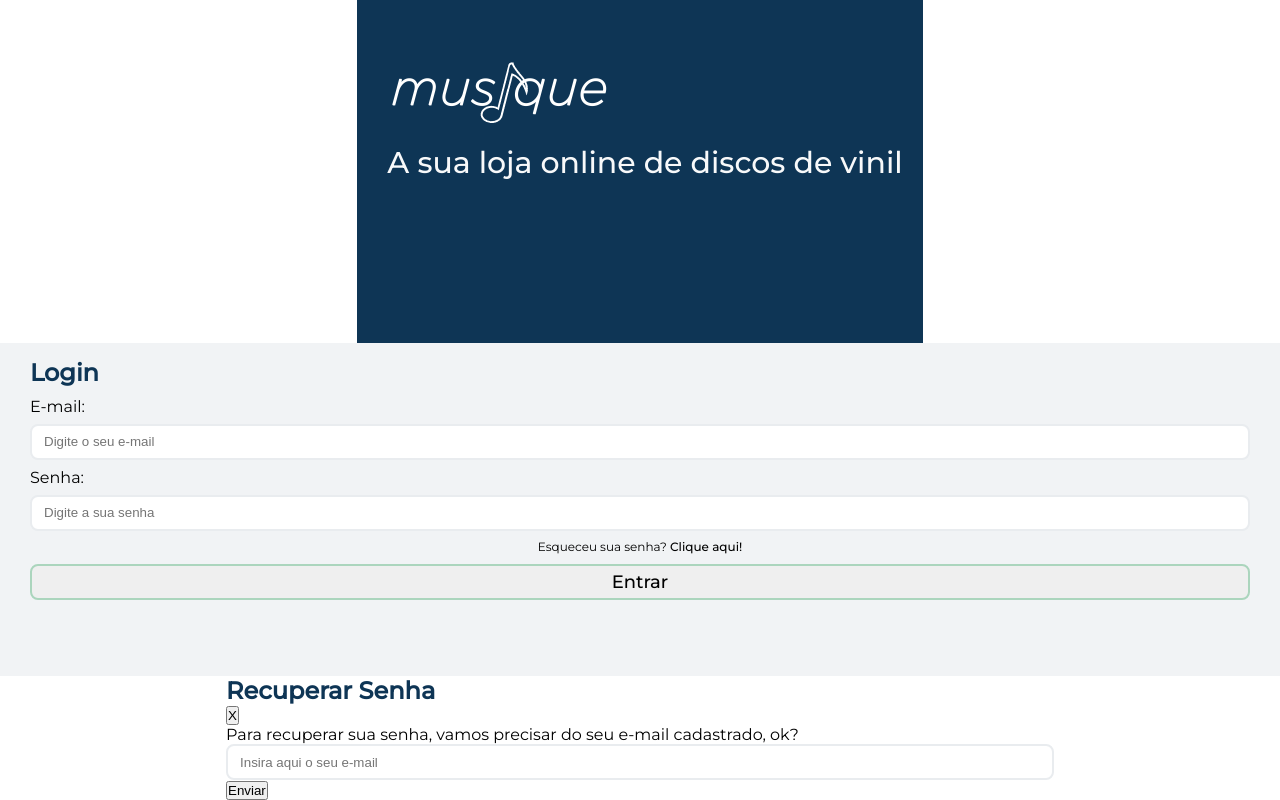
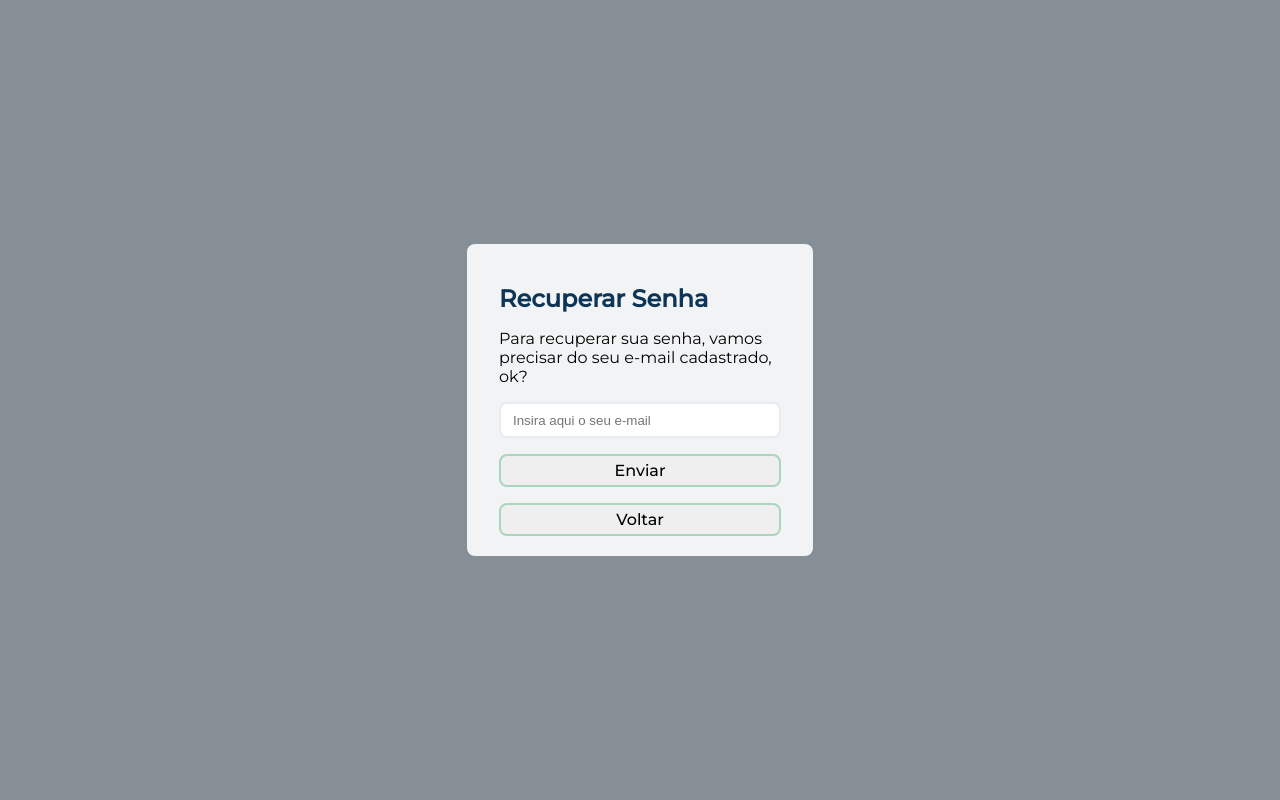
Before and after one commit to naoeoneto/pagina-de-login, a plain HTML site: page index.html in a window 1280 px wide. Both pictures are taken after a click on the element "Clique aqui!". Drawn offline with Linux system fonts and the light colour scheme.

Commit message:
feat/login final commit

```diff
--- a/globalStyles.css
+++ b/globalStyles.css
@@ -17,6 +17,6 @@
     /* Text Sizes */
     --font-size-1: 30px;
     --font-size-2: 24px;
-    --font-size-3: 18px;
+    --font-size-3: 16px;
     --font-size-4: 12px;
 }
--- a/index.html
+++ b/index.html
@@ -12,6 +12,7 @@
 
     <link rel="stylesheet" href="/globalStyles.css">
     <link rel="stylesheet" href="src/css/style.css">
+    <link rel="stylesheet" href="src/css/modal.css">
     <title>Musique - Login</title>
 </head>
 <body>
@@ -36,15 +37,16 @@
             <button class="login-btn">Entrar</button>
         </div>
 
-        <div class="modal">
-            <div class="modal-signup hidden">
+        <div class="modal hidden">
+            <div class="modal-signup">
                 <div class="modal-header">
                     <h2 class="signup">Recuperar Senha</h2>
-                    <button data-control-modal="close-modal" id="modalBtn">X</button>
                 </div>
-                <div class="modal-body">Para recuperar sua senha, vamos precisar do seu e-mail cadastrado, ok?
+                <div class="modal-body">
+                    <p> Para recuperar sua senha, vamos precisar do seu e-mail cadastrado, ok?</p>
                     <input type="text" placeholder="Insira aqui o seu e-mail">
-                    <button>Enviar</button>
+                    <button class="send-email">Enviar</buttonc>
+                    <button data-control-modal="close-modal" id="modalBtn">Voltar</button>
                 </div>
             </div>
         </div>
--- /dev/null
+++ b/src/css/modal.css
@@ -0,0 +1,78 @@
+.modal {
+    display: flex;
+    height: 100%;
+    width: 100%;
+    background-color: var(--color-grey-2);
+    justify-content: center;
+    align-items: center;
+    position: fixed;
+    top: 0;
+    left: 0;
+}
+
+.modal-signup {
+    background-color: var(--color-grey-5);
+    height: 312px;
+    width: 288px;
+    padding: 2rem;
+    border-radius: 8px;
+}
+
+.signup {
+    color: var(--color-primary);
+    font-size: var(--font-size-2);
+}
+
+.modal-body {
+    display: flex;
+    flex-direction: column;
+    align-items: center;
+    padding: .5rem 0;
+    gap: 1rem;
+}
+.modal-body > p {
+    font-size: var(--font-size-3);
+}
+
+.send-email, #modalBtn {
+    padding: 5px;
+    font-size: var(--font-size-3);
+    width: 100%;
+    border: 2px solid var(--color-grey-3);
+    border-radius: 8px;
+    font-family: "Montserrat";
+    font-weight: 500;
+    cursor: pointer;
+}
+
+.send-email:hover, #modalBtn:hover {
+    background-color: var(--color-primary);
+    color: var(--color-grey-6);
+    cursor: pointer;
+}
+
+.modal .modal-signup{
+    animation: show-modal 1s ease;
+}
+
+.hidden {
+    display: none;
+}
+
+@keyframes show-modal {
+    0%{
+        opacity: 0;
+        transform: translateY(-60%);
+    }
+
+    100%{
+        opacity: 1;
+        transform: translateY(0);
+    }
+}
+
+@media screen and (min-width: 769px) {
+    .modal-signup {
+        width: 346px;
+    }
+}
--- a/src/css/style.css
+++ b/src/css/style.css
@@ -8,7 +8,7 @@ main {
 .login-info {
     height: 50%;
     background-color: var(--color-primary);
-    padding: 40px 20px;
+    padding: 2.5rem 1.25rem;
 }
 
 figure {
@@ -32,7 +32,7 @@ h1 {
     height: 50%;
     width: 100vw;
     background-color: var(--color-grey-5);
-    padding: 15px 30px;
+    padding: 1rem 2rem;
     flex-direction: column;
     justify-content: center;
 }
@@ -40,6 +40,7 @@ h1 {
 h2 {
     font-size: var(--font-size-2);
     color: var(--color-primary);
+    padding: .5rem 0;
 }
 
 form {
@@ -52,7 +53,7 @@ form {
 input {
     width: 100%;
     height: 24px;
-    padding: 16px 12px;
+    padding: 1rem 0.75rem;
     border-radius: 8px;
     border: 2px solid var(--color-grey-4);
 }
@@ -67,6 +68,11 @@ label {
 
 #open-modal{
     font-weight: 500;
+    cursor: pointer;
+}
+
+#open-modal:hover {
+    font-weight: 600;
 }
 
 .login-btn {
@@ -77,12 +83,28 @@ label {
     border-radius: 8px;
     font-family: "Montserrat";
     font-weight: 500;
+    cursor: pointer;
 }
 
-.modal {
-    display: flex;
+.login-btn:hover {
+    background-color: var(--color-primary);
+    color: var(--color-grey-6);
 }
 
-.hidden {
-    display: none;
+@media screen and (min-width: 769px) {
+    main {
+        flex-direction: row;
+    }
+
+    .login-info, .login-inputs {
+        height: 100vh;
+        width: 50%;
+        justify-content: center;
+        align-items: center;
+        padding: 15% 5%;
+    }
+
+    h2 {
+        font-size: var(--font-size-1);
+    }
 }
--- a/src/js/modal.js
+++ b/src/js/modal.js
@@ -1,7 +1,7 @@
 class Modal {
     static openModal(){
         let forgetPassword = document.getElementById("open-modal")
-        let modal = document.querySelector(".modal-signup")
+        let modal = document.querySelector(".modal")
 
         forgetPassword.addEventListener("click", () => {
             modal.classList.toggle("hidden")
@@ -10,7 +10,7 @@ class Modal {
 
     static closeModal(){
         let modalBtn = document.getElementById("modalBtn")
-        let modal = document.querySelector(".modal-signup")
+        let modal = document.querySelector(".modal")
         modalBtn.addEventListener("click", event => {
             event.preventDefault()
             modal.classList.toggle("hidden")
```
